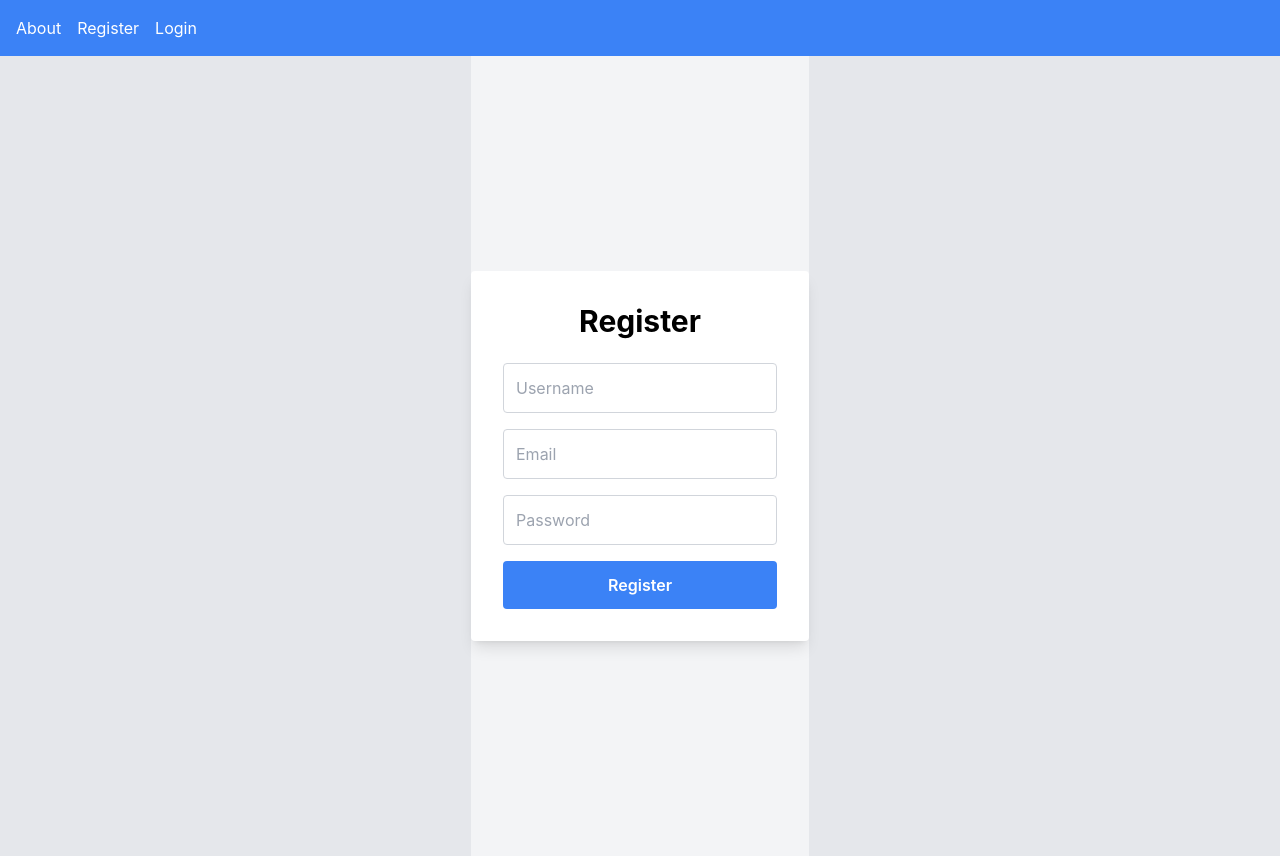
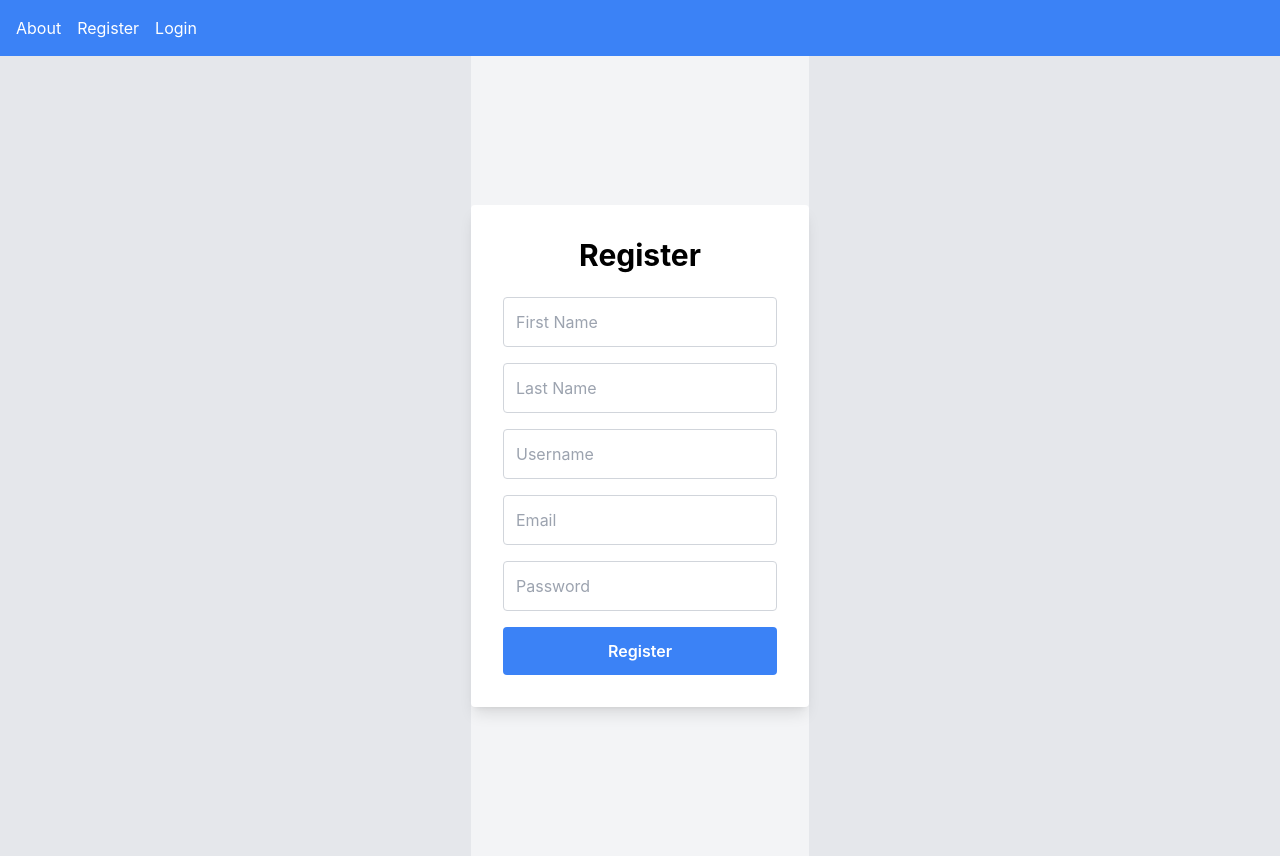
Before and after one commit to ChwaseH55/SD27, a React (Create React App) app in the folder client/: page /register in a window 1280 px wide. Built offline with nearby package versions, Linux system fonts and the light colour scheme; no server answers.

Commit message:
Updated Register to include First and Last Name, added gitignore and removed cache files from Git Tracking

```diff
--- a/client/src/components/Register.js
+++ b/client/src/components/Register.js
@@ -10,10 +10,13 @@ const Register = () => {
     const [username, setUsername] = useState('');
     const [email, setEmail] = useState('');
     const [password, setPassword] = useState('');
+    const [firstName, setFirstName] = useState('');
+    const [lastName, setLastName] = useState('');
 
     const handleRegister = async (e) => {
         e.preventDefault();
-        const resultAction = await dispatch(register({ username, email, password })); // Wait for the result
+        console.log("Registering with:", { username, email, password, firstName, lastName });
+        const resultAction = await dispatch(register({ username, email, password, firstName, lastName })); // Wait for the result
         if (resultAction.success) { // Check if registration was successful
             navigate('/home'); // Navigate only on success
         } else {
@@ -29,6 +32,22 @@ const Register = () => {
             <div className="w-full max-w-md bg-white p-8 rounded shadow-lg">
                 <h2 className="text-3xl font-bold text-center mb-6">Register</h2>
                 <form onSubmit={handleRegister} className="flex flex-col space-y-4">
+                    <input
+                        type="text"
+                        placeholder="First Name"
+                        value={firstName}
+                        onChange={(e) => setFirstName(e.target.value)}
+                        className="border border-gray-300 rounded p-3 focus:outline-none focus:border-blue-500"
+                        required
+                    />
+                    <input
+                        type="text"
+                        placeholder="Last Name"
+                        value={lastName}
+                        onChange={(e) => setLastName(e.target.value)}
+                        className="border border-gray-300 rounded p-3 focus:outline-none focus:border-blue-500"
+                        required
+                    />
                     <input
                         type="text"
                         placeholder="Username"
--- a/client/src/reducers/userReducer.js
+++ b/client/src/reducers/userReducer.js
@@ -42,9 +42,15 @@ export const login = (username, password) => async (dispatch) => {
 
 
 // Async action to handle registration
-export const register = ({ username, email, password }) => async (dispatch) => {
+export const register = ({ username, email, password, firstName, lastName }) => async (dispatch) => {
   try {
-      const response = await axios.post('http://localhost:5000/api/auth/register', { username, email, password });
+      const response = await axios.post('http://localhost:5000/api/auth/register', {
+        username,
+        email,
+        password,
+        firstName,
+        lastName
+      });
       dispatch(registerSuccess(response.data));  // Dispatch success with user data
       return { success: true, data: response.data }; // Return success indication
   } catch (error) {
```
Also changed, not shown: 2 other files (tests, documents, lock files or other folders).
